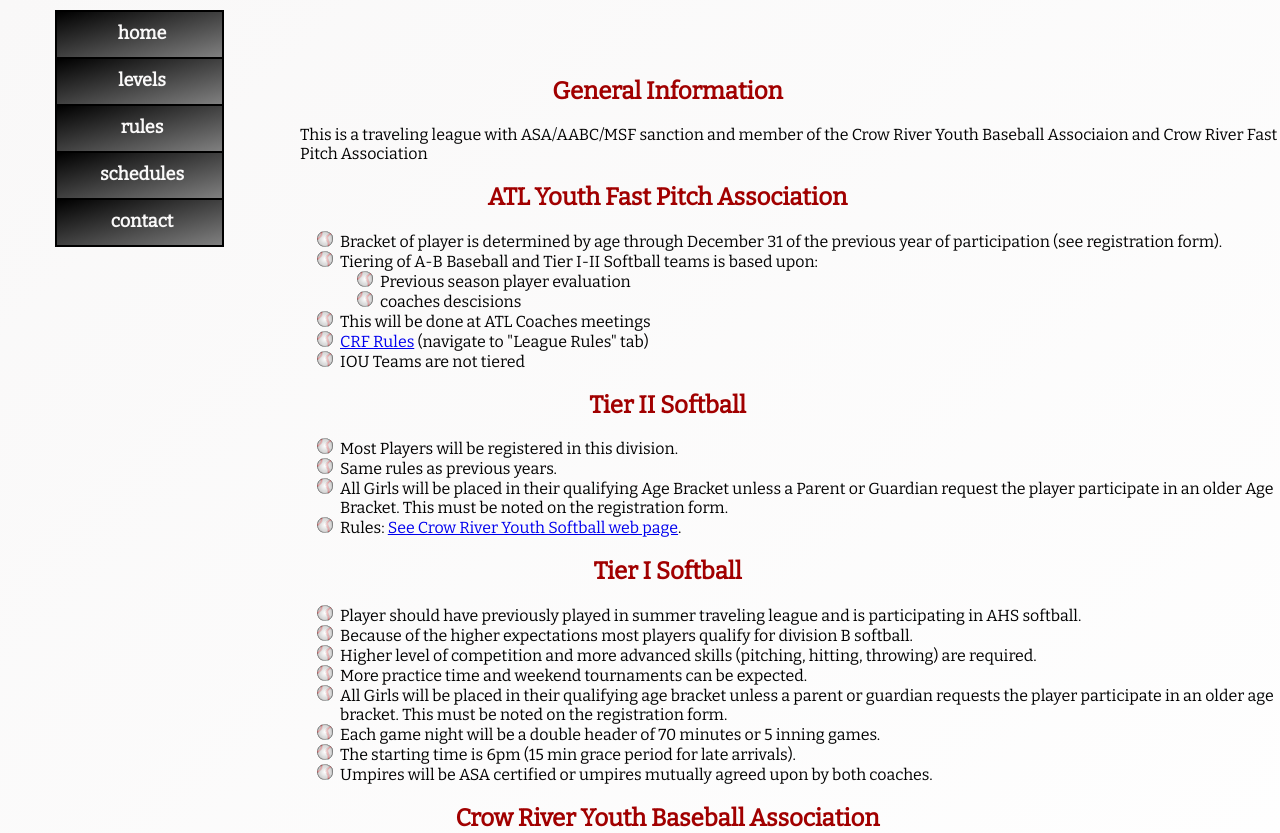
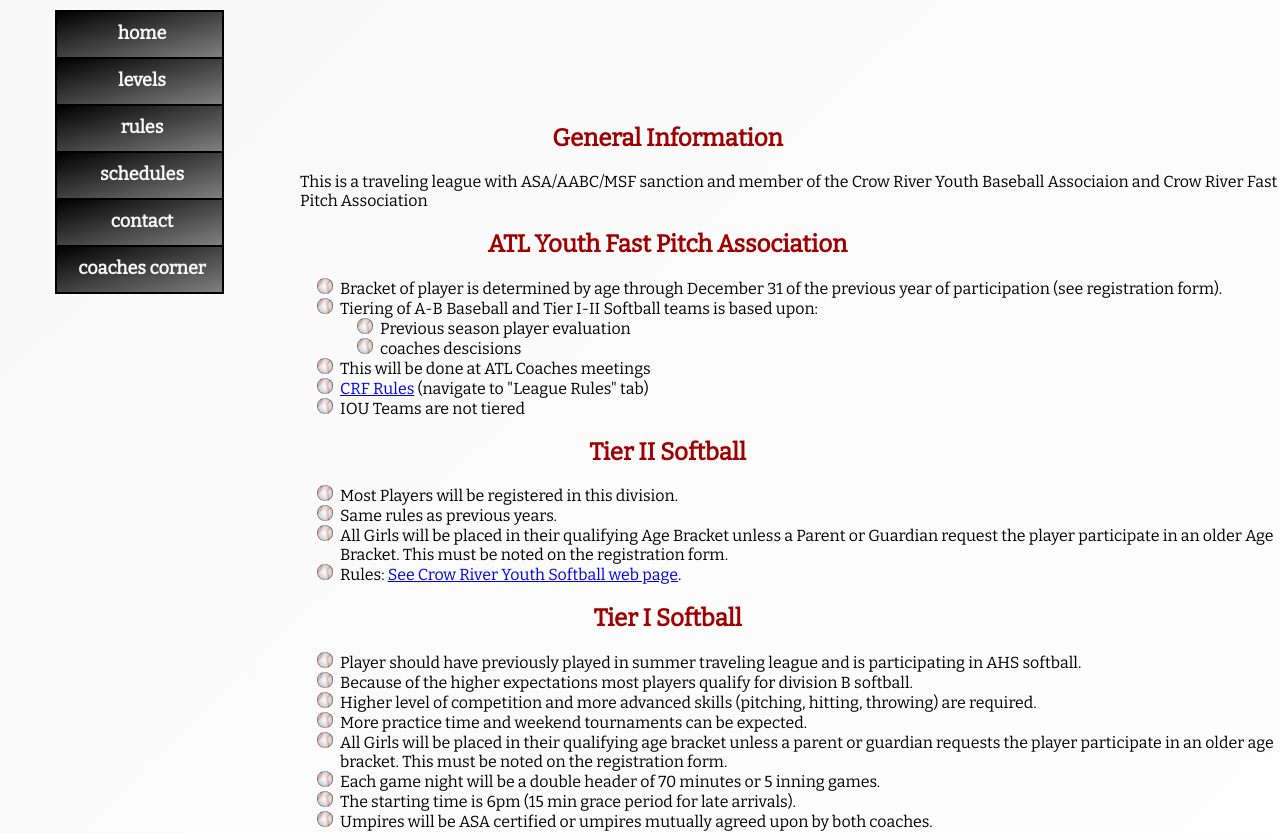
Before and after one commit to TravisJenniges/AnnandaleBBSB, a React (Create React App) app in the folder annandale/: page / in a window 1280 px wide. Shown: the top 833 px of the page. Built offline with nearby package versions, Linux system fonts and the light colour scheme.

Commit message:
Add coaches corner page

```diff
--- a/annandale/src/navbar.js
+++ b/annandale/src/navbar.js
@@ -1,7 +1,7 @@
 var React = require('react');
 var ReactDOM = require('react-dom');
 
-var pages = ['home', 'levels', 'rules', 'schedules', 'contact'];
+var pages = ['home', 'levels', 'rules', 'schedules', 'contact', 'coaches corner'];
 
 export class NavBar extends React.Component {
 	render()
```
